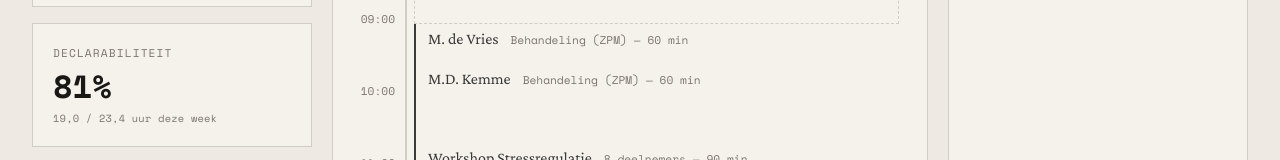
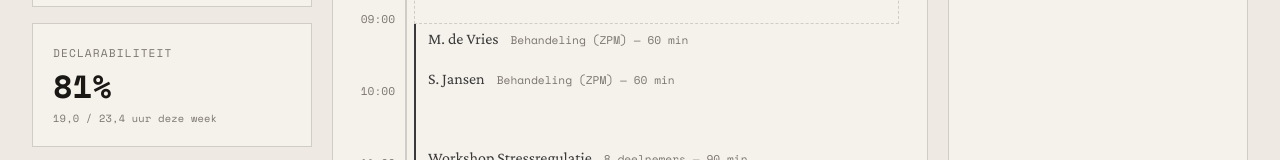
Before and after one commit to stmoerman/moodsai-vibe-design, a Next.js app: page /dashboard-example in a window 1280 px wide. Shown: the part 373-533 px from the top of the page. Built offline with nearby package versions, Linux system fonts and the light colour scheme.

Commit message:
fix: replace duplicate M.D. Kemme at 09:30 with S. Jansen

```diff
--- a/app/dashboard-example/page.tsx
+++ b/app/dashboard-example/page.tsx
@@ -34,7 +34,7 @@ interface Appointment {
 const schedule: Appointment[] = [
   { time: '08:00', endTime: '09:00', durationMin: 60, client: '',                    type: 'Beschikbaar',          status: 'available' },
   { time: '09:00', endTime: '10:00', durationMin: 60, client: 'M. de Vries',         type: 'Behandeling (ZPM)',    status: 'confirmed' },
-  { time: '09:30', endTime: '10:30', durationMin: 60, client: 'M.D. Kemme',          type: 'Behandeling (ZPM)',    status: 'confirmed' },
+  { time: '09:30', endTime: '10:30', durationMin: 60, client: 'S. Jansen',           type: 'Behandeling (ZPM)',    status: 'confirmed' },
   { time: '10:30', endTime: '12:00', durationMin: 90, client: 'Workshop Stressregulatie', type: '8 deelnemers',    status: 'confirmed' },
   { time: '12:00', endTime: '12:30', durationMin: 30, client: '',                    type: 'Beschikbaar',          status: 'available' },
   { time: '12:30', endTime: '13:00', durationMin: 30, client: 'M.D. Kemme',          type: 'Behandeling (ZPM)',    status: 'confirmed' },
@@ -80,6 +80,13 @@ const appointmentDetails: Record<string, {
     location: 'Kamer 2',
     lastSession: '21 maart 2026',
     notes: 'EMDR fase 3 gestart. Goede voortgang.',
+  },
+  'S. Jansen': {
+    fullName: 'Sophie Jansen',
+    initials: 'SJ',
+    location: 'Kamer 3',
+    lastSession: '19 maart 2026',
+    notes: 'CGT fase 2. Huiswerkopdrachten besproken.',
   },
 };
 
```
